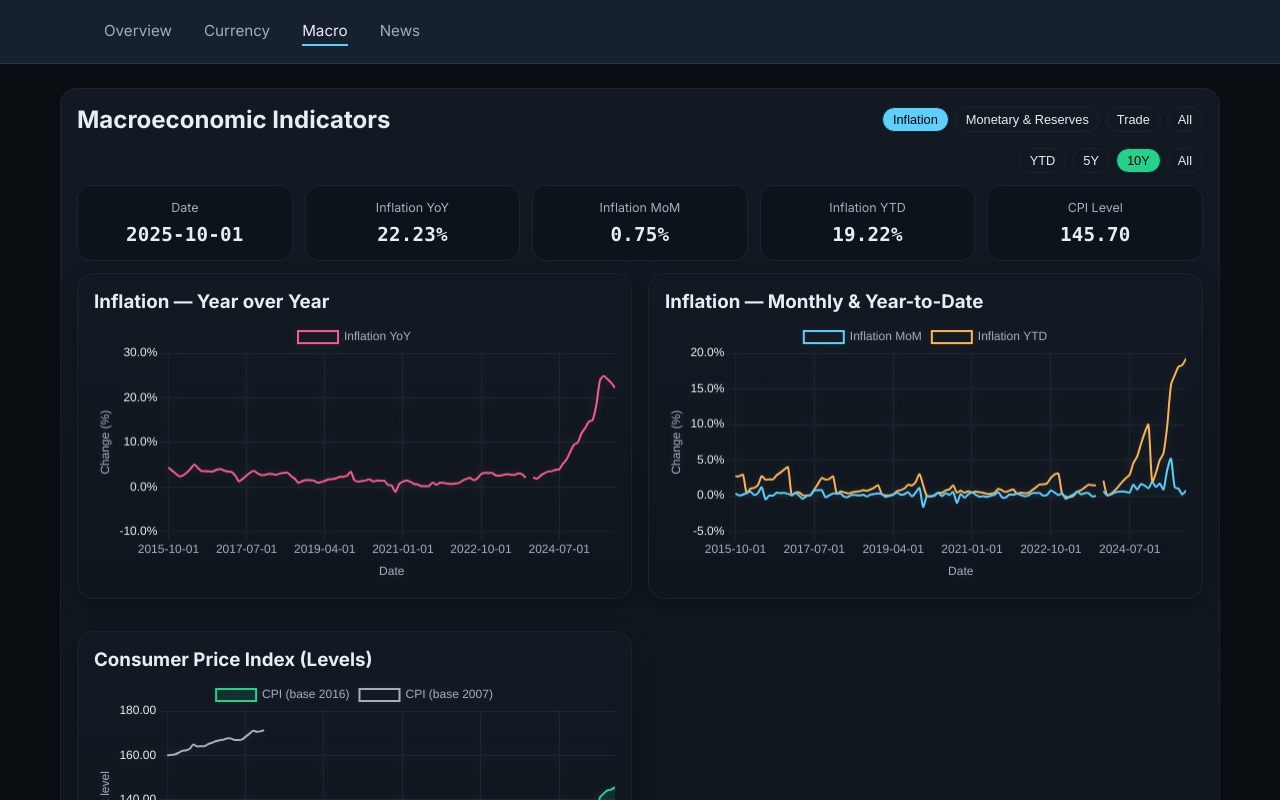
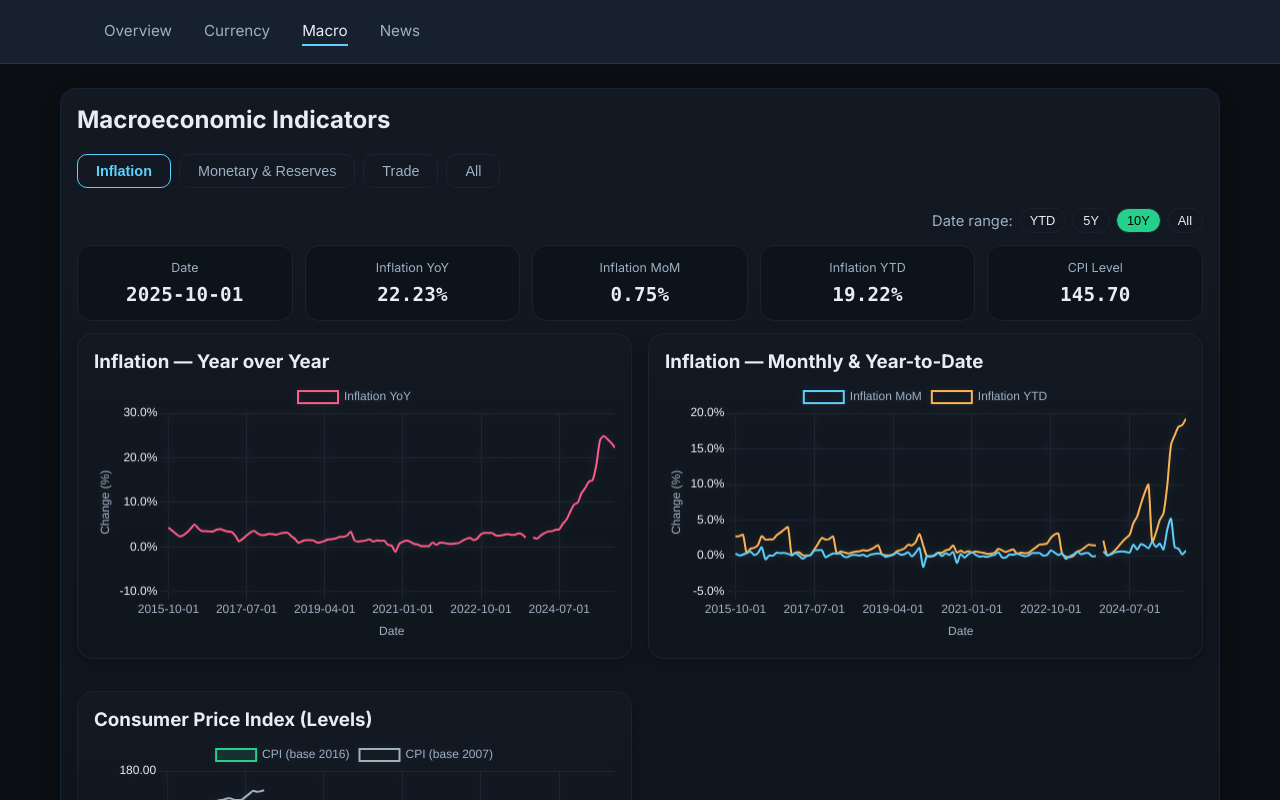
Before and after one commit to nicoortuno/bolivian-economy-tracker, a React (Vite) app in the folder app/ui/: page /macro in a window 1280 px wide. Built offline with nearby package versions, Linux system fonts and the light colour scheme.

Commit message:
updated tabs

```diff
--- a/app/ui/src/pages/Macro.jsx
+++ b/app/ui/src/pages/Macro.jsx
@@ -465,32 +465,37 @@ export default function Macro() {
 
   return (
     <div className="card">
-      <div className="help-row" style={{alignItems:'center', gap:8, flexWrap:'wrap'}}>
+  {/* Title row only */}
+  <div className="help-row" style={{alignItems:'center', gap:8}}>
     <h2 style={{margin:0}}>Macroeconomic Indicators</h2>
+  </div>
 
-        <div style={{display:'flex', gap:6, flexWrap:'wrap', marginLeft:'auto'}}>
+  {/* Topic tabs: Inflation / Monetary / External / All */}
+  <div className="tabs macro-tabs">
     {sectionOptions.map(s => (
       <button
         key={s.key}
         type="button"
         onClick={() => setSection(s.key)}
-              className="pill"
-              style={{
-                padding:'4px 10px',
-                fontSize:'.8rem',
-                borderRadius:999,
-                border:'1px solid var(--border)',
-                background: section === s.key ? 'var(--accent)' : 'transparent',
-                color: section === s.key ? '#000' : 'var(--text)',
-                cursor:'pointer'
-              }}
+        className={`tab ${section === s.key ? 'active' : ''}`}
       >
         {s.label}
       </button>
     ))}
   </div>
 
-        <div style={{display:'flex', gap:6, flexWrap:'wrap', width:'100%', justifyContent:'flex-end', marginTop:6}}>
+  {/* Date range pills (smaller, secondary) */}
+  <div
+    className="help-row"
+    style={{
+      alignItems: 'center',
+      justifyContent: 'flex-end',
+      gap: 6,
+      flexWrap: 'wrap',
+      marginBottom: 12
+    }}
+  >
+    <span className="tip">Date range:</span>
     {rangeOptions.map(r => (
       <button
         key={r}
@@ -498,20 +503,20 @@ export default function Macro() {
         onClick={() => setRange(r)}
         className="pill"
         style={{
-                padding:'4px 10px',
-                fontSize:'.8rem',
-                borderRadius:999,
-                border:'1px solid var(--border)',
+          padding: '4px 10px',
+          fontSize: '.8rem',
+          borderRadius: 999,
+          border: '1px solid var(--border)',
           background: range === r ? 'var(--accent-2)' : 'transparent',
           color: range === r ? '#000' : 'var(--text)',
-                cursor:'pointer'
+          cursor: 'pointer'
         }}
       >
         {r === 'ALL' ? 'All' : r}
       </button>
     ))}
   </div>
-      </div>
+
 
       {errCpi && <p style={{color:'var(--accent-4)'}}>CPI error: {errCpi}</p>}
       {errBm  && <p style={{color:'var(--accent-4)'}}>BM error: {errBm}</p>}
--- a/app/ui/src/styles.css
+++ b/app/ui/src/styles.css
@@ -426,3 +426,26 @@ canvas {
   background: #16202f !important;
   border-color: #263449 !important;
 }
+
+.macro-tabs {
+  margin: 8px 0 12px;
+  padding: 8px 0;
+  border-bottom: none;
+}
+
+.macro-tabs .tab {
+  font-size: 0.9rem;
+  padding: 8px 18px;
+}
+
+.macro-tabs .tab.active {
+  color: var(--accent);
+  background: #121922;
+  border-color: var(--accent);
+  font-weight: 600;
+}
+
+.macro-tabs .tab:hover {
+  color: var(--text);
+  border-color: var(--accent);
+}
```
Lines whose indentation alone changed are shown as unchanged.
